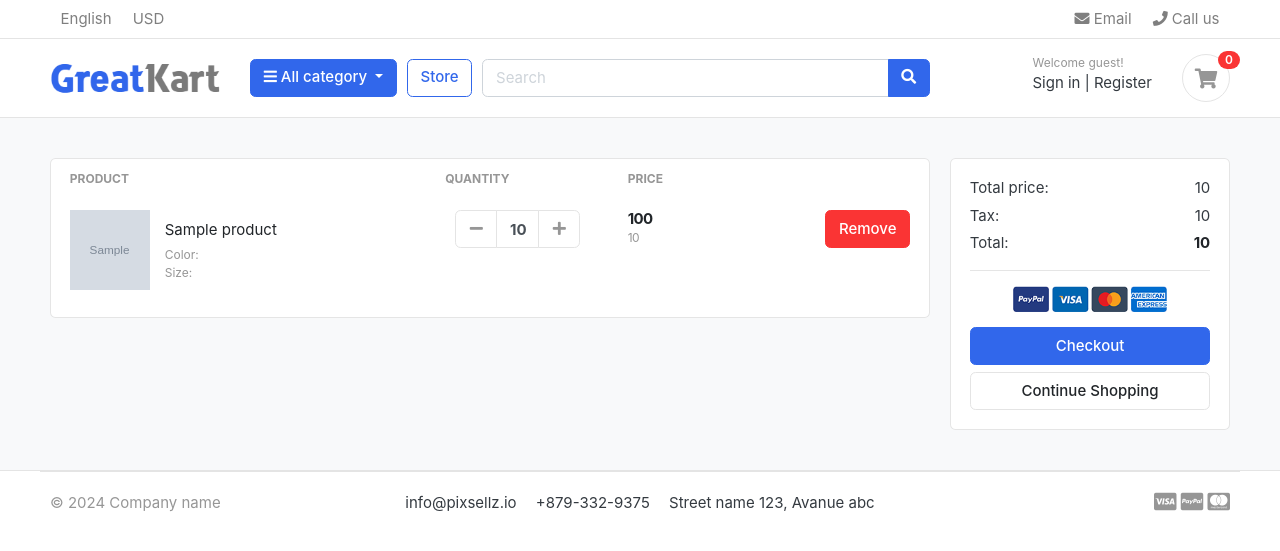
After one commit to TusharDimri/Django-Basics, a Django app: template Ecom/greatkart/templates/store/cart.html in a window 1280 px wide. The commit adds this page. Shown: the top 551 px of the page. Run offline with Django 5.2, Linux system fonts and the light colour scheme; tables that the repository leaves empty hold one stand-in row (values such as "Sample post"); the template is opened without the code that fills it: values that come from a table or form of the project are taken from there, most other values are stand-ins (such as "Sample title", 1, 10 or a date in 2020); grey boxes marked "Sample" are stand-in pictures; some libraries are stand-ins or nearby versions; some web fonts are replaced.

Commit message:
Add Cart Functionality

```diff
--- /dev/null
+++ b/Ecom/greatkart/carts/admin.py
@@ -0,0 +1,6 @@
+from django.contrib import admin
+from .models import Cart, CartItem
+
+# Register your models here.
+admin.site.register(Cart)
+admin.site.register(CartItem)
--- /dev/null
+++ b/Ecom/greatkart/carts/apps.py
@@ -0,0 +1,6 @@
+from django.apps import AppConfig
+
+
+class CartsConfig(AppConfig):
+    default_auto_field = 'django.db.models.BigAutoField'
+    name = 'carts'
--- /dev/null
+++ b/Ecom/greatkart/carts/models.py
@@ -0,0 +1,23 @@
+from django.db import models
+from store.models import Product
+
+# Create your models here.
+class Cart(models.Model):
+    cart_id = models.CharField(max_length=250, blank=True)
+    date_added = models.DateField(auto_now_add=True)
+
+    def __str__(self):
+        return self.cart_id
+
+
+class CartItem(models.Model):
+    product = models.ForeignKey(Product, on_delete=models.CASCADE)
+    cart = models.ForeignKey(Cart, on_delete=models.CASCADE)
+    quantity = models.IntegerField()
+    is_active = models.BooleanField(default=True)
+
+    def sub_total(self):
+        return self.product.price * self.quantity
+
+    def __str__(self):
+        return self.product
--- /dev/null
+++ b/Ecom/greatkart/carts/tests.py
@@ -0,0 +1,3 @@
+from django.test import TestCase
+
+# Create your tests here.
--- /dev/null
+++ b/Ecom/greatkart/carts/urls.py
@@ -0,0 +1,9 @@
+from django.urls import path
+from . import views
+
+urlpatterns = [
+    path('', views.cart, name='cart'),
+    path('add_cart/<int:product_id>/', views.add_cart, name='add_cart'),
+    path('remove_cart/<int:product_id>/', views.remove_cart, name='remove_cart'),
+    path('remove_cart_item/<int:product_id>/', views.remove_cart_item, name='remove_cart_item'),
+]
--- a/Ecom/greatkart/greatkart/settings.py
+++ b/Ecom/greatkart/greatkart/settings.py
@@ -40,6 +40,7 @@ INSTALLED_APPS = [
     'category',
     'accounts',
     'store',
+    'carts',
 ]
 
 MIDDLEWARE = [
--- a/Ecom/greatkart/greatkart/urls.py
+++ b/Ecom/greatkart/greatkart/urls.py
@@ -24,4 +24,5 @@ urlpatterns = [
     path('admin/', admin.site.urls),
     path('', views.home, name="home"),
     path('store/', include('store.urls')),
+    path('cart/', include('carts.urls'))
 ] + static(settings.MEDIA_URL, document_root=settings.MEDIA_ROOT)
--- /dev/null
+++ b/Ecom/greatkart/templates/store/cart.html
@@ -0,0 +1,102 @@
+{% extends 'base.html' %}
+{% load static %}
+
+{% block content %}
+
+
+<section class="section-content padding-y bg">
+    <div class="container">
+
+        <!-- ============================ COMPONENT 1 ================================= -->
+
+        <div class="row">
+            <aside class="col-lg-9">
+                <div class="card">
+                    <table class="table table-borderless table-shopping-cart">
+                        <thead class="text-muted">
+                            <tr class="small text-uppercase">
+                                <th scope="col">Product</th>
+                                <th scope="col" width="120">Quantity</th>
+                                <th scope="col" width="120">Price</th>
+                                <th scope="col" class="text-right" width="200"> </th>
+                            </tr>
+                        </thead>
+                        <tbody>
+                            {% for cart_item in cart_items %}
+                            <tr>
+                                <td>
+                                    <figure class="itemside align-items-center">
+                                        <div class="aside"><img src="{{ cart_item.product.images.url }}" class="img-sm"></div>
+                                        <figcaption class="info">
+                                            <a href="#" class="title text-dark">{{ cart_item.product.product_name }}</a>
+                                            <p class="text-muted small">Color:  <br> Size: </p>
+                                        </figcaption>
+                                    </figure>
+                                </td>
+                                <td>
+                                    <!-- col.// -->
+                                    <div class="col">
+                                        <div class="input-group input-spinner">
+                                            <div class="input-group-prepend">
+                                                <a href="{% url 'remove_cart' cart_item.product.id %}" class="btn btn-light" type="button" id="button-plus"> <i
+                                                        class="fa fa-minus"></i> </a>
+                                            </div>
+                                            <input type="text" class="form-control" value="{{ cart_item.quantity }}">
+                                            <div class="input-group-append">
+                                                <a href="{% url 'add_cart' cart_item.product.id %}" class="btn btn-light" type="button" id="button-minus"> <i
+                                                        class="fa fa-plus"></i> </a>
+                                            </div>
+                                        </div> <!-- input-group.// -->
+                                    </div> <!-- col.// -->
+                                </td>
+                                <td>
+                                    <div class="price-wrap">
+                                        <var class="price">{{ cart_item.sub_total }}</var>
+                                        <small class="text-muted"> {{ cart_item.product.price }} </small>
+                                    </div> <!-- price-wrap .// -->
+                                </td>
+                                <td class="text-right">
+                                    <a href="{% url 'remove_cart_item' cart_item.product.id %}" class="btn btn-danger"> Remove</a>
+                                </td>
+                            </tr>
+                            {% endfor %}
+                        </tbody>
+                    </table>
+                </div> <!-- card.// -->
+
+            </aside> <!-- col.// -->
+            <aside class="col-lg-3">
+
+                <div class="card">
+                    <div class="card-body">
+                        <dl class="dlist-align">
+                            <dt>Total price:</dt>
+                            <dd class="text-right">{{ total }}</dd>
+                        </dl>
+                        <dl class="dlist-align">
+                            <dt>Tax:</dt>
+                            <dd class="text-right"> {{ tax }} </dd>
+                        </dl>
+                        <dl class="dlist-align">
+                            <dt>Total:</dt>
+                            <dd class="text-right text-dark b"><strong> {{grand_total}} </strong></dd>
+                        </dl>
+                        <hr>
+                        <p class="text-center mb-3">
+                            <img src="{% static './images/misc/payments.png' %}" height="26">
+                        </p>
+                        <a href="./place-order.html" class="btn btn-primary btn-block"> Checkout </a>
+                        <a href="./store.html" class="btn btn-light btn-block">Continue Shopping</a>
+                    </div> <!-- card-body.// -->
+                </div> <!-- card.// -->
+
+            </aside> <!-- col.// -->
+
+
+        </div> <!-- row.// -->
+        <!-- ============================ COMPONENT 1 END .// ================================= -->
+
+    </div> <!-- container .//  -->
+</section>
+
+{% endblock %}
--- a/Ecom/greatkart/templates/store/product_detail.html
+++ b/Ecom/greatkart/templates/store/product_detail.html
@@ -72,7 +72,7 @@
                         {% if single_product.stock <= 0 %}
                             <h5> Out of Stock </h5>
                         {% else %}
-                            <a href="./product-detail.html" class="btn  btn-primary"> <span class="text">Add to cart</span>
+                            <a href="{% url 'add_cart' single_product.id %}" class="btn  btn-primary"> <span class="text">Add to cart</span>
                         {% endif %}
                             <i class="fas fa-shopping-cart"></i> </a>
                     </article> <!-- product-info-aside .// -->
```
Also changed, not shown: Ecom/greatkart/carts/views.py (added, +77 -0 lines), Ecom/greatkart/carts/__init__.py (added), Ecom/greatkart/carts/migrations/0001_initial.py (added), Ecom/greatkart/carts/migrations/__init__.py (added).
